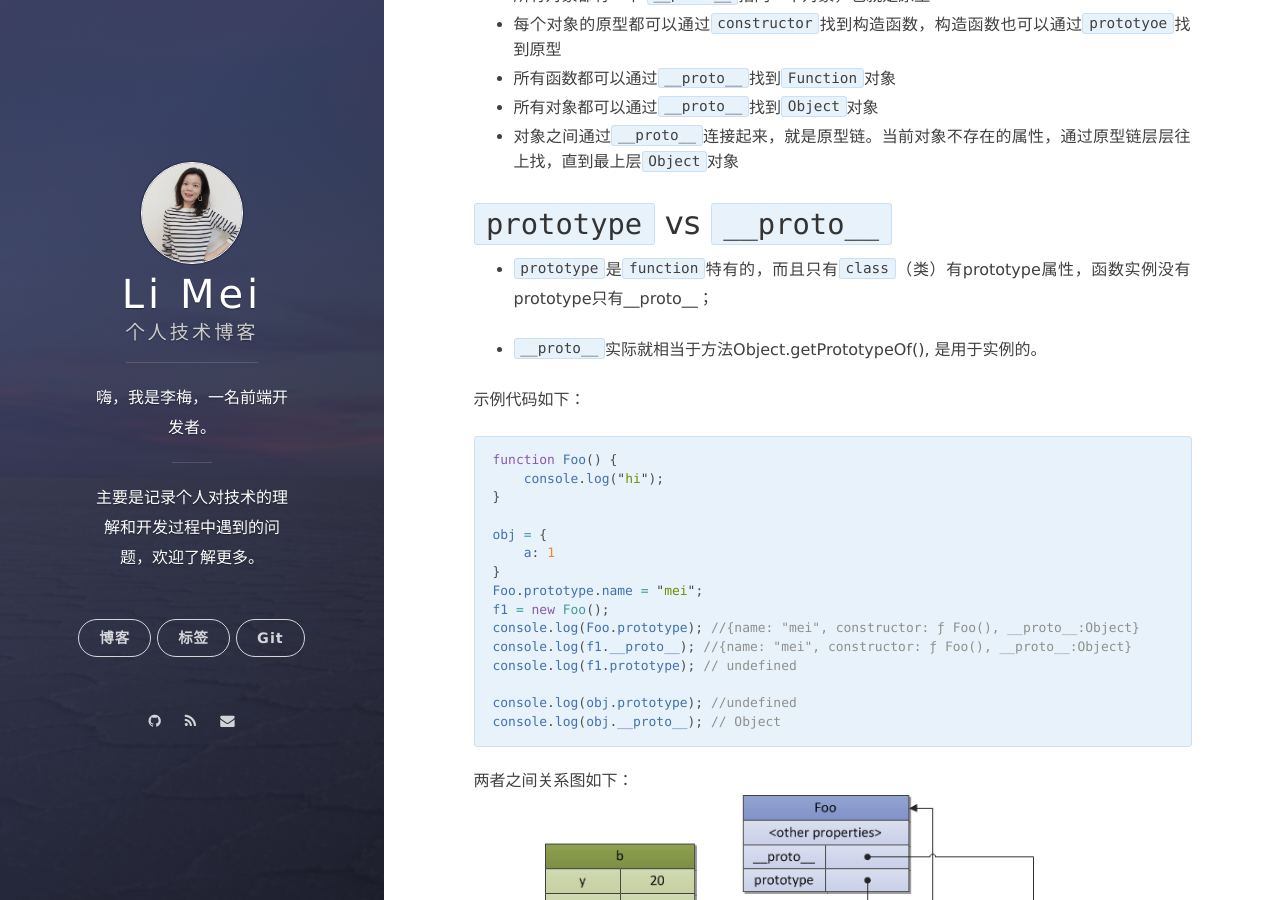
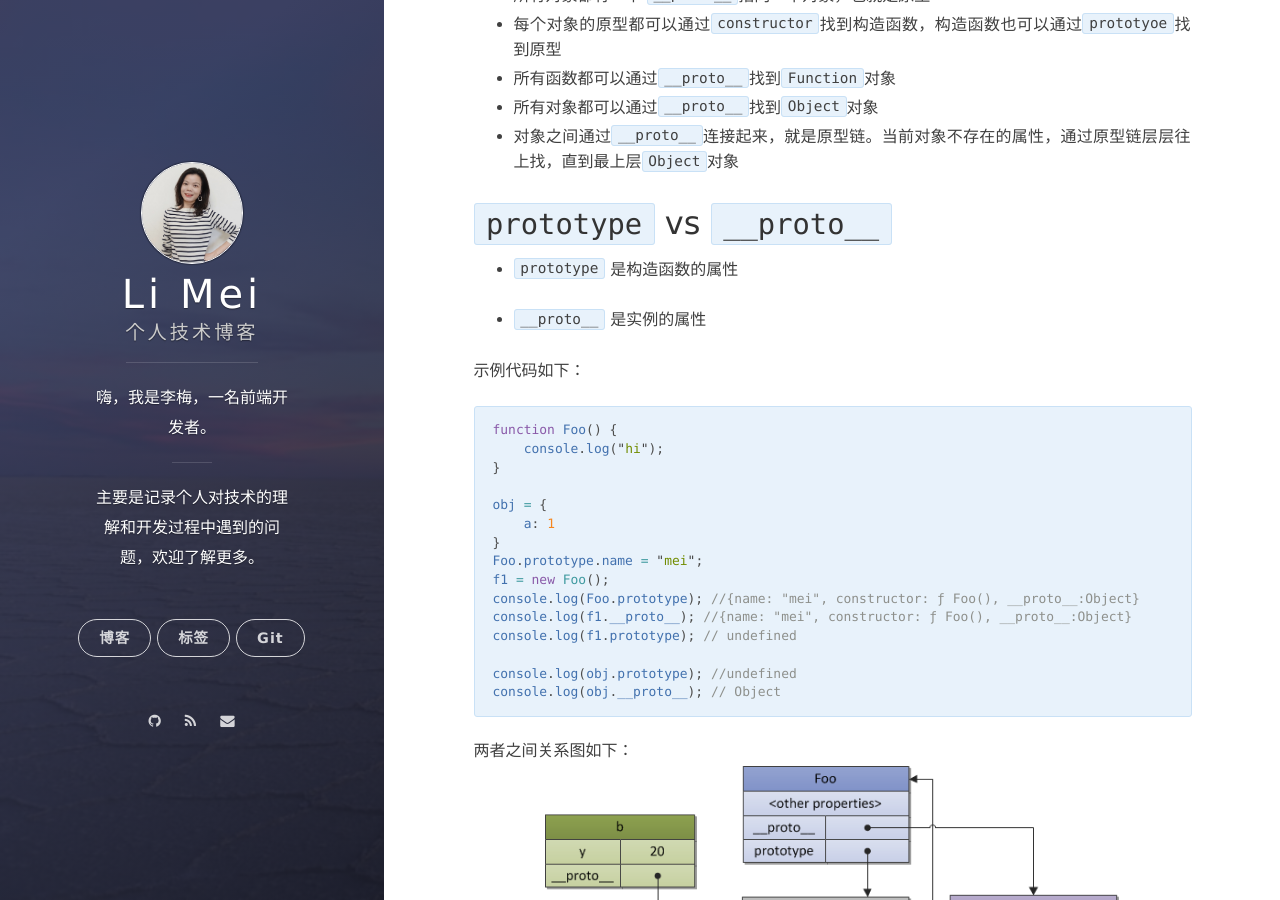
Before and after one commit to LiMeii/LiMeii.github.io, a Jekyll site: the page built from _posts/2019-05-12-js-prototype.md, in a window 1280 px wide and 900 px high, scrolled down 4144 px. Built offline with Jekyll 4.4.1, drawn with Linux system fonts in a browser that asks for light colours; nearby versions of some CDN libraries.

Commit message:
Update 2019-05-12-js-prototype.md
update prototype vs __proto__

````diff
--- a/_posts/2019-05-12-js-prototype.md
+++ b/_posts/2019-05-12-js-prototype.md
@@ -126,9 +126,9 @@ console.log(f1.age);//undefined
 
 ## ```prototype``` vs ```__proto__```
 
-- ```prototype```是```function```特有的，而且只有```class```（类）有prototype属性，函数实例没有prototype只有__proto__；
+- ```prototype``` 是构造函数的属性
 
-- ```__proto__ ```实际就相当于方法Object.getPrototypeOf(), 是用于实例的。
+- ```__proto__ ``` 是实例的属性
 
 示例代码如下：
 ```js
````
